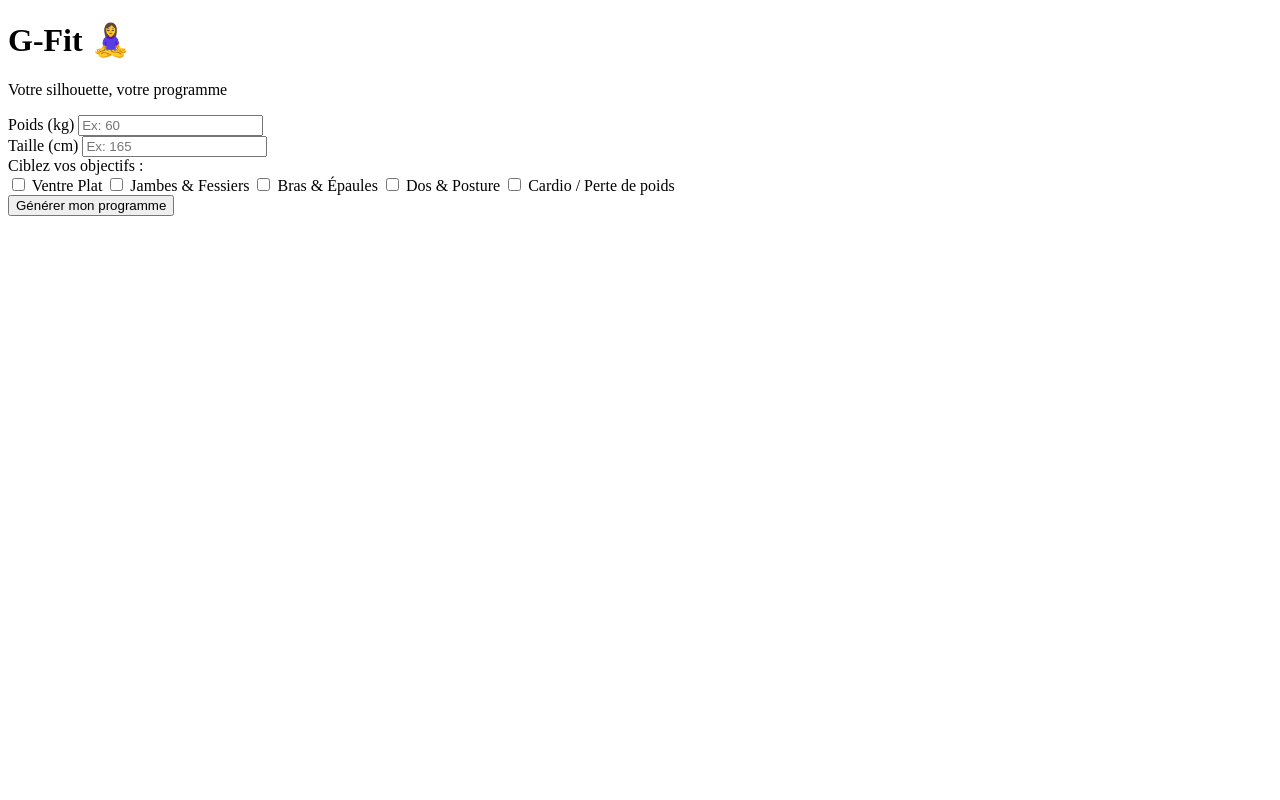
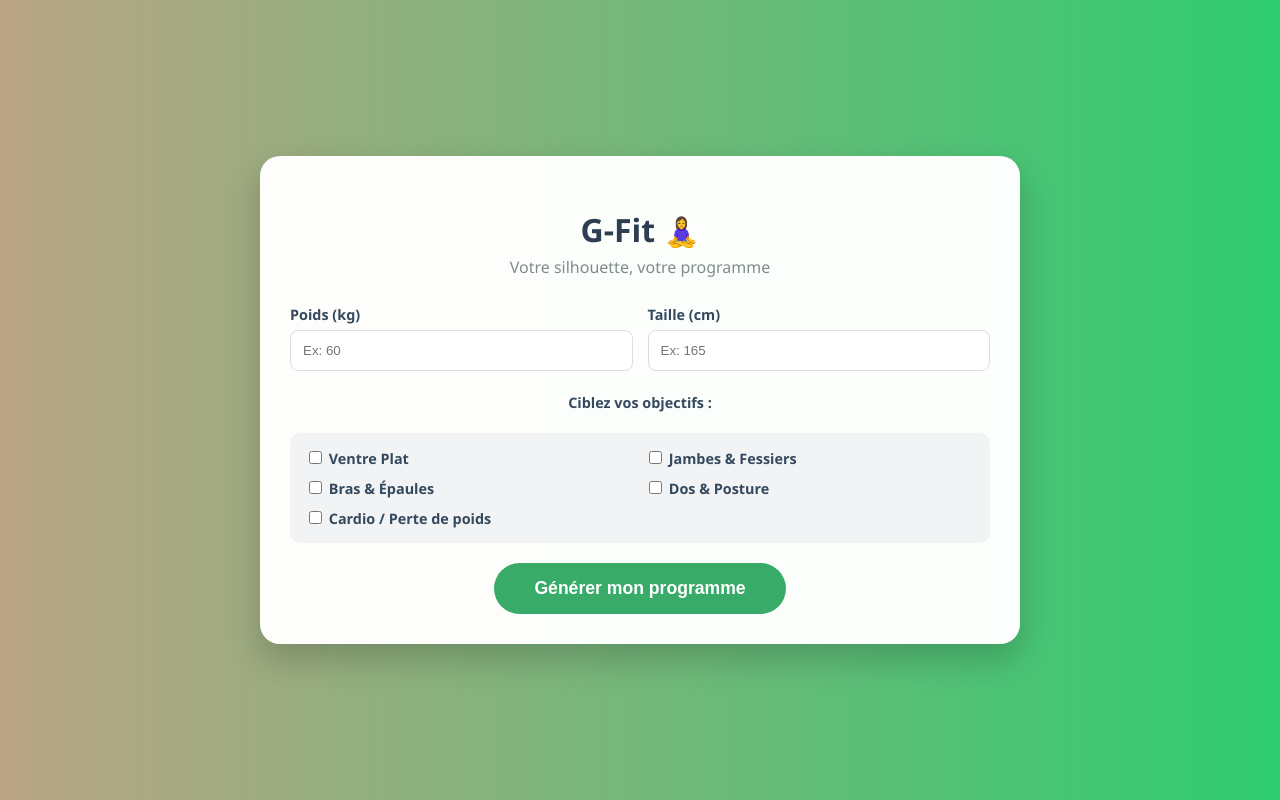
Before and after one commit to Adja090/G-Fits, a plain HTML site: page index.html in a window 1280 px wide. Drawn offline with Linux system fonts and the light colour scheme.

Commit message:
Update index.html

```diff
--- a/index.html
+++ b/index.html
@@ -3,7 +3,7 @@
 <head>
     <meta charset="UTF-8">
     <title>G-Fit | Coach Personnel 🧘‍♀️</title>
-    <link rel="stylesheet" href="G-Fits.css">
+    <link rel="stylesheet" href="G-Fit.css">
 </head>
 <body>
 
```
